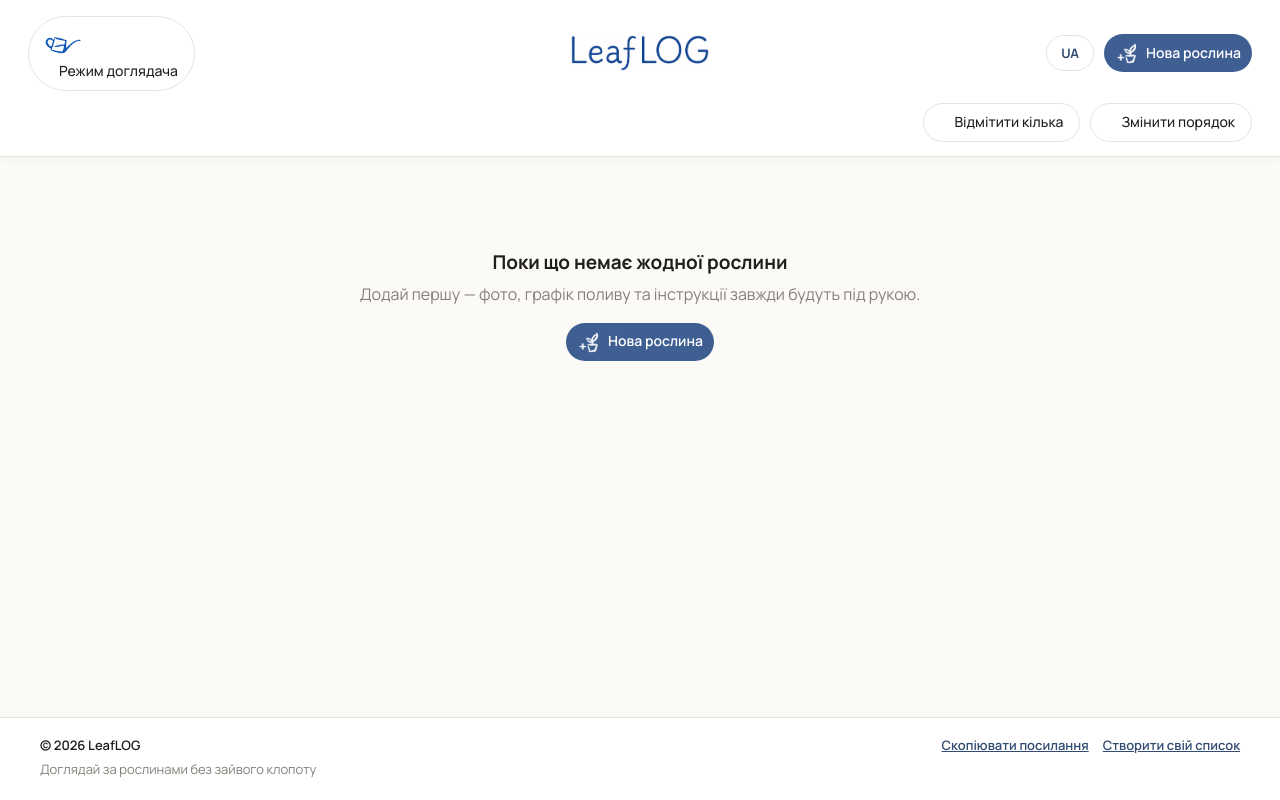
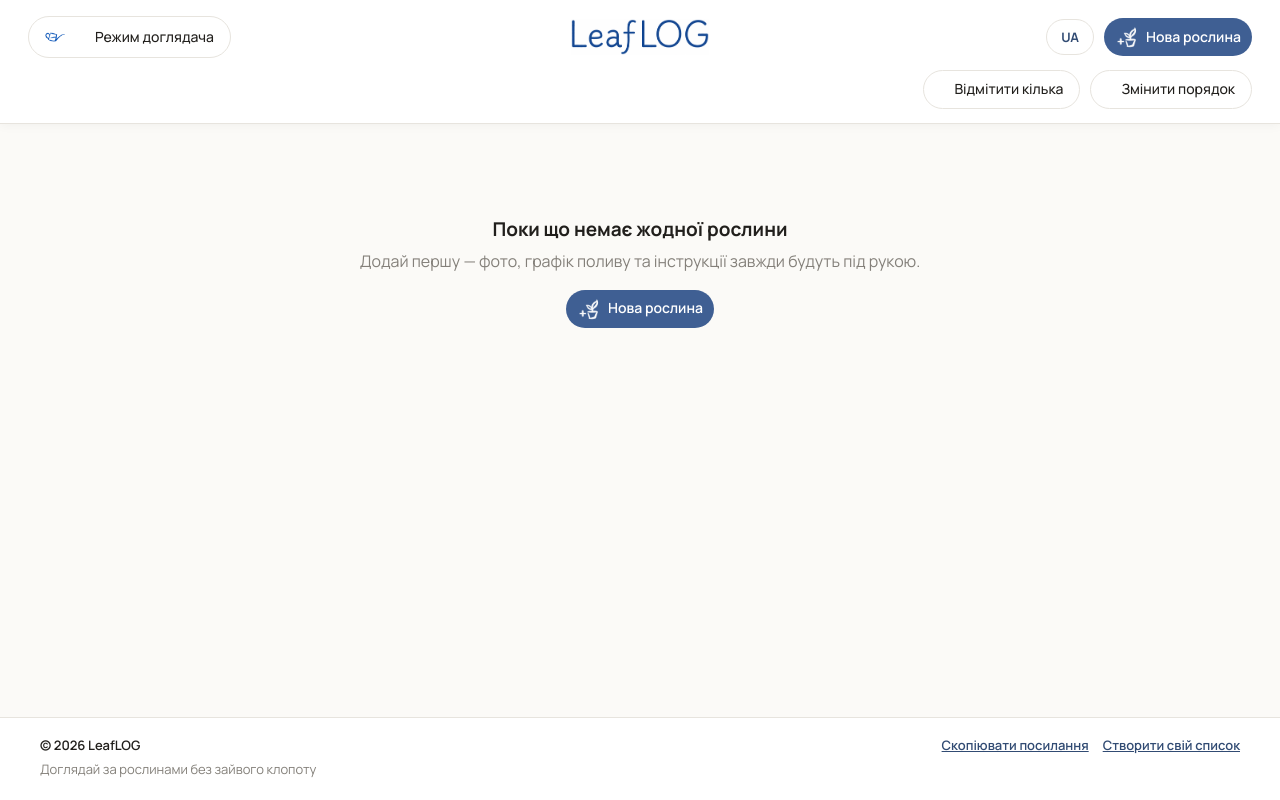
Before and after one commit to paliru-qa/Leaf-log, a website: page index.html in a window 1280 px wide. Drawn offline with Linux system fonts and the light colour scheme; no server answers.

Commit message:
Add files via upload

```diff
--- a/index.html
+++ b/index.html
@@ -160,11 +160,18 @@ input,textarea{ font-family:'Manrope', sans-serif; }
 }
 
 .caretaker-toggle-icon{
-  width:36px;
-  height:36px;
-  display:block;
+  display:inline-block;
+  width:20px;
+  height:20px;
   object-fit:contain;
   flex-shrink:0;
+  vertical-align:middle;
+}
+
+#caretakerToggle{
+  display:inline-flex;
+  align-items:center;
+  gap:8px;
 }
 
 .btn-primary,
@@ -285,11 +292,13 @@ input,textarea{ font-family:'Manrope', sans-serif; }
 
   /* Режим доглядача в row 1 — на мобільному лишається лише іконка (світлий фон) */
   #caretakerToggle{
+    display:inline-flex;
+    align-items:center;
+    justify-content:center;
     width:44px;
     height:36px;
     padding:0;
     gap:0;
-    justify-content:center;
   }
 
   #caretakerToggle .mt-check,
@@ -299,6 +308,8 @@ input,textarea{ font-family:'Manrope', sans-serif; }
 
   #caretakerToggle .caretaker-toggle-icon{
     display:block;
+    width:28px;
+    height:28px;
   }
 }
 
```
